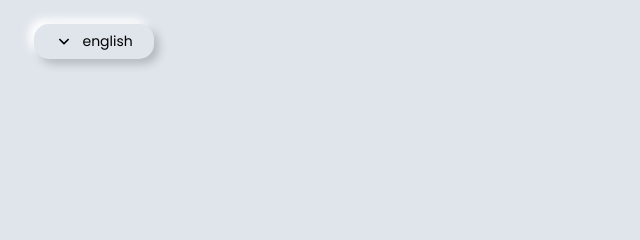
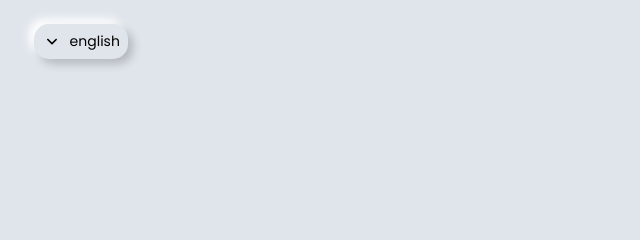
Before and after one commit to lyznne/google-neo, a plain HTML site: page index.html in a window 1280 px wide. Shown: the top 240 px of the page, 0-640 px from the left. Drawn offline with Linux system fonts and the light colour scheme.

Commit message:
google 2   ✨✨

```diff
--- a/styles.css
+++ b/styles.css
@@ -84,7 +84,8 @@ nav {
 .nav .lang {
     padding: var(--padd-sm);
     height: 35px;
-    width: 120px;
+    width: max-content;
+    overflow: hidden;
     justify-content: center;
     gap: var(--padd-sm);
     text-align: center;
@@ -157,7 +158,7 @@ nav {
 
 /* main container css  */
 .main-container {
-    height: 74dvh;
+    height: 74dvh !important;
     justify-content: center;
 }
 
```
Also changed, not shown: 1 other file.
